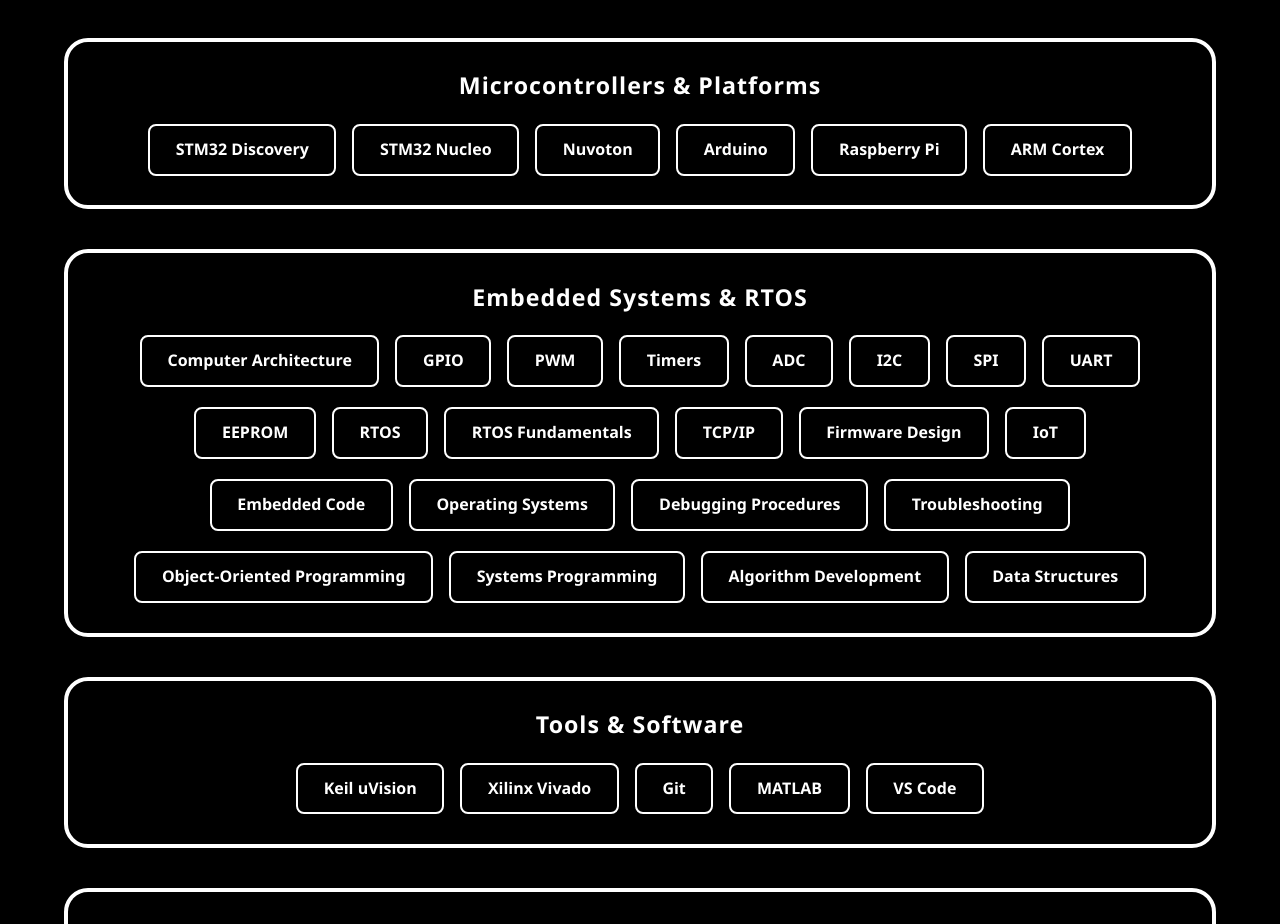
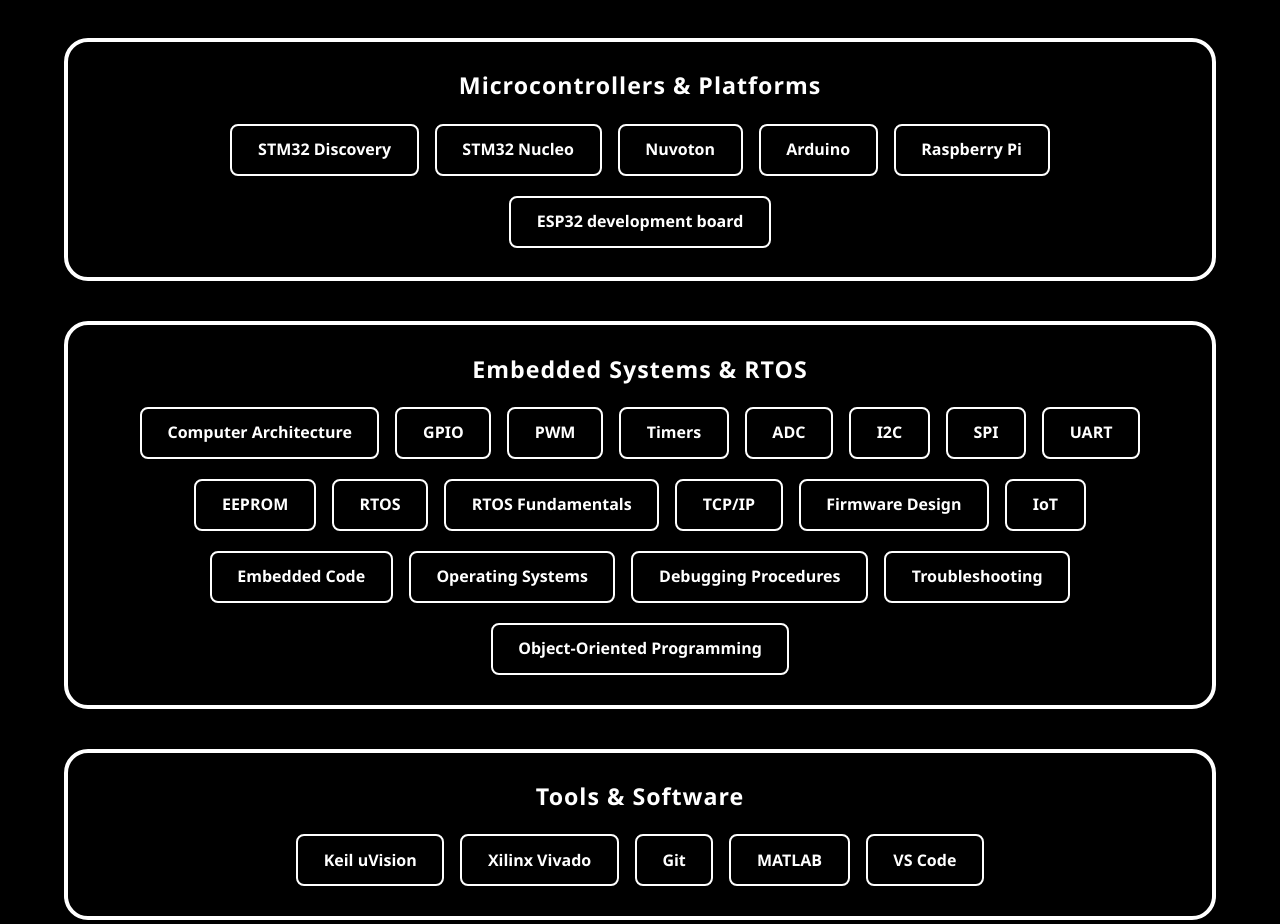
Before and after one commit to tirth2812/my-website, a plain HTML site: page index.html in a window 1280 px wide. Shown: the part 5452-6376 px from the top of the page. Drawn offline with Linux system fonts and the light colour scheme.

Commit message:
Update index.html

```diff
--- a/index.html
+++ b/index.html
@@ -370,7 +370,7 @@
                     <span class="skill-tag">Nuvoton</span>
                     <span class="skill-tag">Arduino</span>
                     <span class="skill-tag">Raspberry Pi</span>
-                    <span class="skill-tag">ARM Cortex</span>
+		    <span class="skill-tag">ESP32 development board</span>
                 </div>
             </div>
             <div class="skills-box">
@@ -395,9 +395,6 @@
                     <span class="skill-tag">Debugging Procedures</span>
                     <span class="skill-tag">Troubleshooting</span>
                     <span class="skill-tag">Object-Oriented Programming</span>
-                    <span class="skill-tag">Systems Programming</span>
-                    <span class="skill-tag">Algorithm Development</span>
-                    <span class="skill-tag">Data Structures</span>
                 </div>
             </div>
             <div class="skills-box">
```
